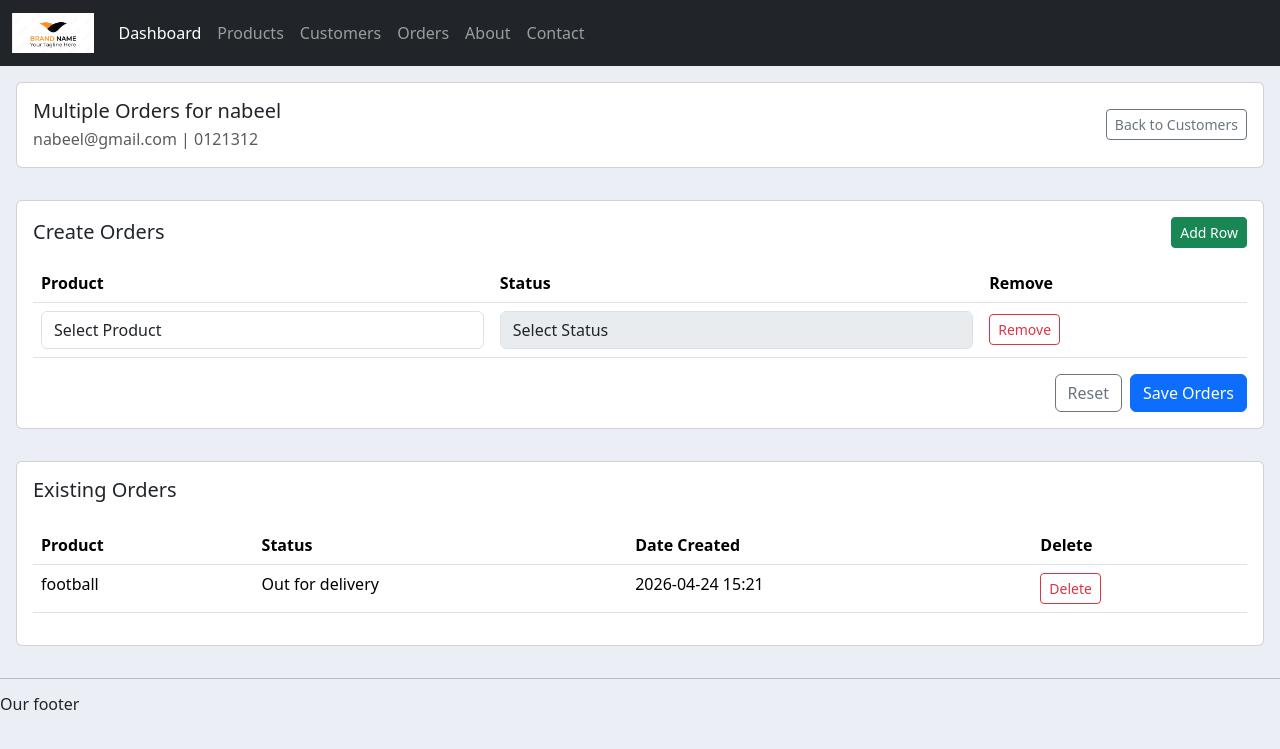
After one commit to Fazil-Ahmed-724/crm_django, a Django app: page /accounts/customers/orders/2/ in a window 1280 px wide. The commit adds this page. Shown: the top 749 px of the page. Run offline with Django 5.2, Linux system fonts and the light colour scheme; data comes from the database, SQL or seed files in the repository; both versions use the stored data as it was after the commit.

Commit message:
add more form mul order customer

```diff
--- a/accounts/templates/accounts/customers.html
+++ b/accounts/templates/accounts/customers.html
@@ -33,6 +33,7 @@
                         <td>{{ customer.email }}</td>
                         <td>{{ customer.order_set.count }}</td>
                         <td>
+                            <a href="{% url 'customer_orders' customer.id %}" class="btn btn-sm btn-warning">Orders</a>
                             <button class="btn btn-sm btn-info" data-bs-toggle="modal"
                                 data-bs-target="#viewCustomerModal" data-id="{{ customer.id }}"
                                 data-name="{{ customer.name }}" data-phone="{{ customer.phone }}"
--- /dev/null
+++ b/accounts/templates/accounts/multiple-orders-customers.html
@@ -0,0 +1,266 @@
+{% extends 'accounts/main.html' %}
+
+{% block content %}
+<div class="row p-3">
+    <div class="col-md-12">
+        <div class="card card-body">
+            <div class="d-flex justify-content-between align-items-center flex-wrap gap-2">
+                <div>
+                    <h5 class="mb-1">Multiple Orders for {{ customer.name }}</h5>
+                    <p class="mb-0 text-muted">{{ customer.email }} | {{ customer.phone }}</p>
+                </div>
+                <a href="{% url 'customers' %}" class="btn btn-outline-secondary btn-sm">Back to Customers</a>
+            </div>
+        </div>
+    </div>
+</div>
+
+<div class="row p-3">
+    <div class="col-md-12">
+        <div class="card card-body">
+            <div class="d-flex justify-content-between align-items-center mb-3">
+                <h5 class="mb-0">Create Orders</h5>
+                <button type="button" class="btn btn-success btn-sm" id="add-order-row-btn">Add Row</button>
+            </div>
+
+            <div class="table-responsive">
+                <table class="table align-middle mb-0">
+                    <thead>
+                        <tr>
+                            <th>Product</th>
+                            <th>Status</th>
+                            <th>Remove</th>
+                        </tr>
+                    </thead>
+                    <tbody id="new-order-rows"></tbody>
+                </table>
+            </div>
+
+            <div class="d-flex justify-content-end gap-2 mt-3">
+                <button type="button" class="btn btn-outline-secondary" id="reset-order-rows-btn">Reset</button>
+                <button type="button" class="btn btn-primary" id="save-customer-orders-btn">Save Orders</button>
+            </div>
+            <div class="small text-danger mt-2 d-none" id="customer-orders-error"></div>
+        </div>
+    </div>
+</div>
+
+<div class="row p-3">
+    <div class="col-md-12">
+        <div class="card card-body">
+            <h5>Existing Orders</h5>
+            <table class="table mt-3">
+                <thead>
+                    <tr>
+                        <th>Product</th>
+                        <th>Status</th>
+                        <th>Date Created</th>
+                        <th>Delete</th>
+                    </tr>
+                </thead>
+                <tbody id="customer-existing-orders-body">
+                    {% for order in orders %}
+                    <tr data-order-id="{{ order.id }}">
+                        <td>{{ order.product.name|default:"Unknown product" }}</td>
+                        <td>{{ order.status }}</td>
+                        <td>{{ order.date_created|date:"Y-m-d H:i" }}</td>
+                        <td>
+                            <button type="button" class="btn btn-sm btn-outline-danger delete-existing-order-btn"
+                                data-id="{{ order.id }}" data-delete-url="{% url 'delete_order' order.id %}">
+                                Delete
+                            </button>
+                        </td>
+                    </tr>
+                    {% empty %}
+                    <tr id="no-existing-orders-row">
+                        <td colspan="4" class="text-center">No orders found for this customer.</td>
+                    </tr>
+                    {% endfor %}
+                </tbody>
+            </table>
+        </div>
+    </div>
+</div>
+
+<script>
+    const productOptionsHtml = `
+        <option value="">Select Product</option>
+        {% for product in products %}
+        <option value="{{ product.id }}">{{ product.name }}</option>
+        {% endfor %}
+    `;
+
+    const statusOptionsHtml = `
+        <option value="">Select Status</option>
+        {% for key, value in statuses %}
+        <option value="{{ key }}">{{ value }}</option>
+        {% endfor %}
+    `;
+
+    function customerOrderRowHtml() {
+        return `
+            <tr class="new-order-row">
+                <td>
+                    <select name="product" class="form-control order-product-field" required>
+                        ${productOptionsHtml}
+                    </select>
+                </td>
+                <td>
+                    <select name="status" class="form-control order-status-field" required disabled>
+                        ${statusOptionsHtml}
+                    </select>
+                </td>
+                <td>
+                    <button type="button" class="btn btn-sm btn-outline-danger remove-new-order-row-btn">Remove</button>
+                </td>
+            </tr>
+        `;
+    }
+
+    function existingOrderRowHtml(order) {
+        return `
+            <tr data-order-id="${order.id}">
+                <td>${order.product_name}</td>
+                <td>${order.status}</td>
+                <td>${order.date_created}</td>
+                <td>
+                    <button type="button" class="btn btn-sm btn-outline-danger delete-existing-order-btn"
+                        data-id="${order.id}" data-delete-url="/orders/delete/${order.id}/">Delete</button>
+                </td>
+            </tr>
+        `;
+    }
+
+    function showCustomerOrdersError(message) {
+        const errorBox = $('#customer-orders-error');
+        if (message) {
+            errorBox.text(message).removeClass('d-none');
+            return;
+        }
+        errorBox.text('').addClass('d-none');
+    }
+
+    function ensureAtLeastOneRow() {
+        if (!$('#new-order-rows .new-order-row').length) {
+            $('#new-order-rows').append(customerOrderRowHtml());
+        }
+    }
+
+    $('#add-order-row-btn').on('click', function () {
+        $('#new-order-rows').append(customerOrderRowHtml());
+    });
+
+    $('#reset-order-rows-btn').on('click', function () {
+        $('#new-order-rows').empty();
+        showCustomerOrdersError('');
+        ensureAtLeastOneRow();
+    });
+
+    $(document).on('change', '.order-product-field', function () {
+        const statusField = $(this).closest('tr').find('.order-status-field');
+        if ($(this).val()) {
+            statusField.prop('disabled', false);
+            return;
+        }
+        statusField.val('').prop('disabled', true);
+    });
+
+    $(document).on('click', '.remove-new-order-row-btn', function () {
+        $(this).closest('tr').remove();
+        ensureAtLeastOneRow();
+    });
+
+    $('#save-customer-orders-btn').on('click', function () {
+        const rows = $('#new-order-rows .new-order-row');
+        const payload = {
+            csrfmiddlewaretoken: '{{ csrf_token }}'
+        };
+        let hasError = false;
+
+        showCustomerOrdersError('');
+
+        if (!rows.length) {
+            showCustomerOrdersError('Add at least one order row.');
+            ensureAtLeastOneRow();
+            return;
+        }
+
+        rows.each(function () {
+            const product = $(this).find('.order-product-field').val();
+            const status = $(this).find('.order-status-field').val();
+
+            if (!product || !status) {
+                hasError = true;
+                return false;
+            }
+
+            if (!payload.product) {
+                payload.product = [];
+                payload.status = [];
+            }
+
+            payload.product.push(product);
+            payload.status.push(status);
+        });
+
+        if (hasError) {
+            showCustomerOrdersError('Every row needs both product and status.');
+            return;
+        }
+
+        $.ajax({
+            url: '{% url "customer_orders" customer.id %}',
+            type: 'POST',
+            traditional: true,
+            data: payload,
+            success: function (response) {
+                const tbody = $('#customer-existing-orders-body');
+                $('#no-existing-orders-row').remove();
+                response.orders.forEach(function (order) {
+                    tbody.prepend(existingOrderRowHtml(order));
+                });
+                $('#new-order-rows').empty();
+                ensureAtLeastOneRow();
+            },
+            error: function (xhr) {
+                const message = xhr.responseJSON && xhr.responseJSON.error
+                    ? xhr.responseJSON.error
+                    : 'Failed to save orders.';
+                showCustomerOrdersError(message);
+            }
+        });
+    });
+
+    $(document).on('click', '.delete-existing-order-btn', function () {
+        const orderId = $(this).data('id');
+        const deleteUrl = $(this).data('delete-url');
+
+        if (!confirm('Delete this order?')) {
+            return;
+        }
+
+        $.ajax({
+            url: deleteUrl,
+            type: 'POST',
+            data: {
+                csrfmiddlewaretoken: '{{ csrf_token }}'
+            },
+            success: function () {
+                $(`tr[data-order-id="${orderId}"]`).remove();
+                if (!$('#customer-existing-orders-body tr').length) {
+                    $('#customer-existing-orders-body').append(`
+                        <tr id="no-existing-orders-row">
+                            <td colspan="4" class="text-center">No orders found for this customer.</td>
+                        </tr>
+                    `);
+                }
+            },
+            error: function () {
+                showCustomerOrdersError('Failed to delete order.');
+            }
+        });
+    });
+
+    ensureAtLeastOneRow();
+</script>
+{% endblock %}
--- a/accounts/urls.py
+++ b/accounts/urls.py
@@ -14,6 +14,7 @@ urlpatterns = [
     path('customers/add/', views.add_customer, name='add_customer'),
     path('customers/edit/<int:customer_id>/', views.edit_customer, name='edit_customer'),
     path('customers/delete/<int:customer_id>/', views.delete_customer, name='delete_customer'),
+    path('customers/orders/<int:customer_id>/', views.customer_orders, name='customer_orders'),
     path('orders/', views.orders, name='orders'),
     path('orders/add/', views.add_order, name='add_order'),
     path('orders/edit/<int:order_id>/', views.edit_order, name='edit_order'),
--- a/accounts/views.py
+++ b/accounts/views.py
@@ -98,6 +98,53 @@ def add_customer(request):
             'total_orders': customer.order_set.count(),
         })
     return JsonResponse({'error': 'Invalid request'}, status=400)
+@csrf_exempt
+def customer_orders(request, customer_id):
+    customer = get_object_or_404(Customer, id=customer_id)
+
+    if request.method == 'POST' and request.headers.get('X-Requested-With') == 'XMLHttpRequest':
+        product_ids = request.POST.getlist('product')
+        statuses = request.POST.getlist('status')
+
+        if not product_ids or not statuses or len(product_ids) != len(statuses):
+            return JsonResponse({'error': 'Each order row needs a product and status.'}, status=400)
+
+        valid_statuses = {key for key, _ in Order.STATUS}
+        created_orders = []
+
+        for product_id, status in zip(product_ids, statuses):
+            if not product_id or not status:
+                return JsonResponse({'error': 'Product and status are required for every row.'}, status=400)
+            if status not in valid_statuses:
+                return JsonResponse({'error': 'Invalid status selected.'}, status=400)
+
+            product = get_object_or_404(Product, id=product_id)
+            order = Order.objects.create(customer=customer, product=product, status=status)
+            created_orders.append({
+                'id': order.id,
+                'customer_id': customer.id,
+                'customer_name': customer.name,
+                'product_id': product.id,
+                'product_name': product.name,
+                'status': order.status,
+                'date_created': order.date_created.strftime('%Y-%m-%d %H:%M'),
+            })
+
+        return JsonResponse({'orders': created_orders})
+
+    if request.method == 'GET':
+        products = Product.objects.all()
+        statuses = Order.STATUS
+        orders = Order.objects.filter(customer=customer).select_related('product').order_by('-date_created')
+        return render(request, 'accounts/multiple-orders-customers.html', {
+            'customer': customer,
+            'products': products,
+            'statuses': statuses,
+            'orders': orders,
+        })
+
+    return JsonResponse({'error': 'Invalid request'}, status=400)
+
 
 @csrf_exempt
 def edit_customer(request, customer_id):
```
Also changed, not shown: db.sqlite3.
